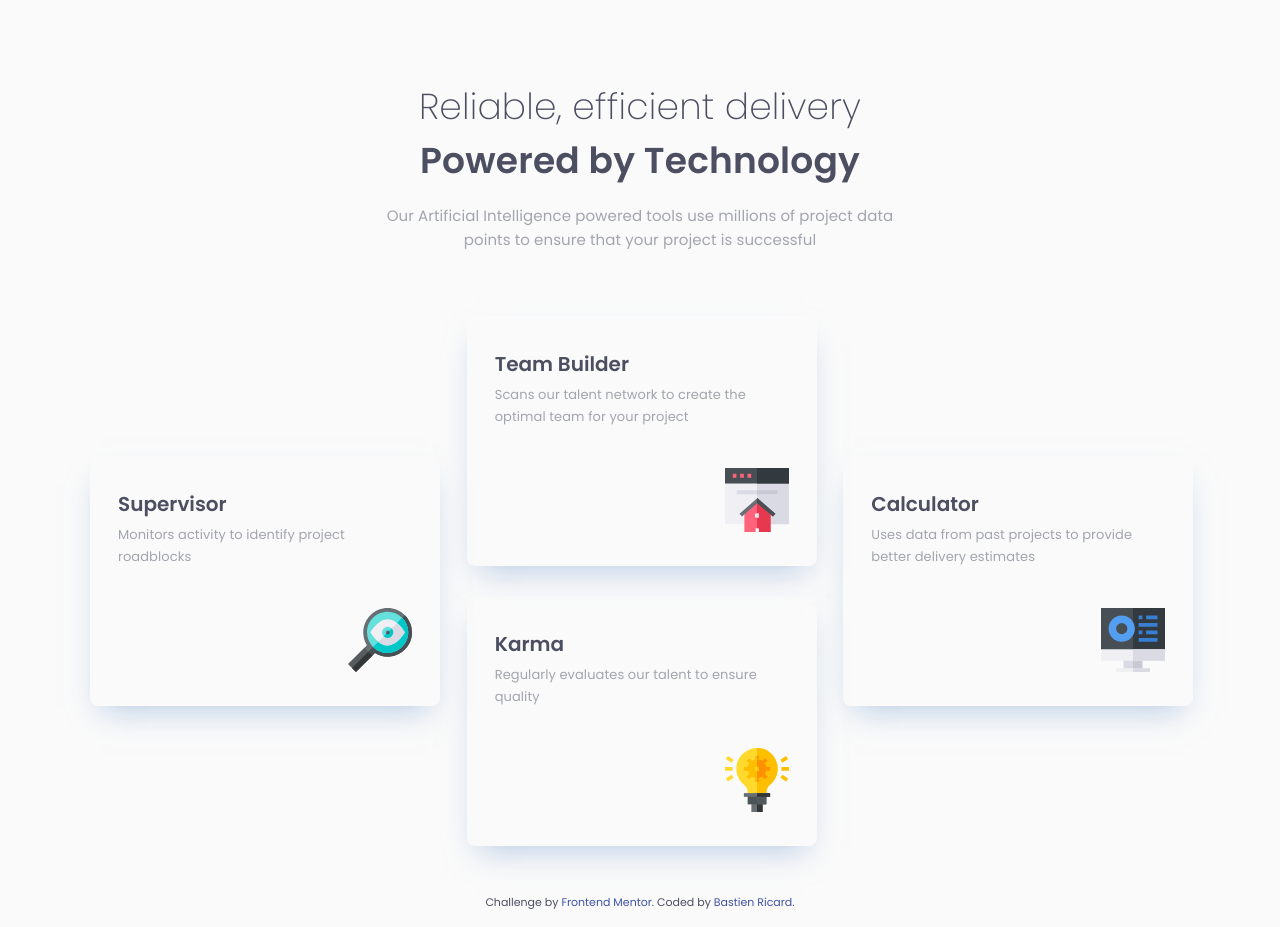
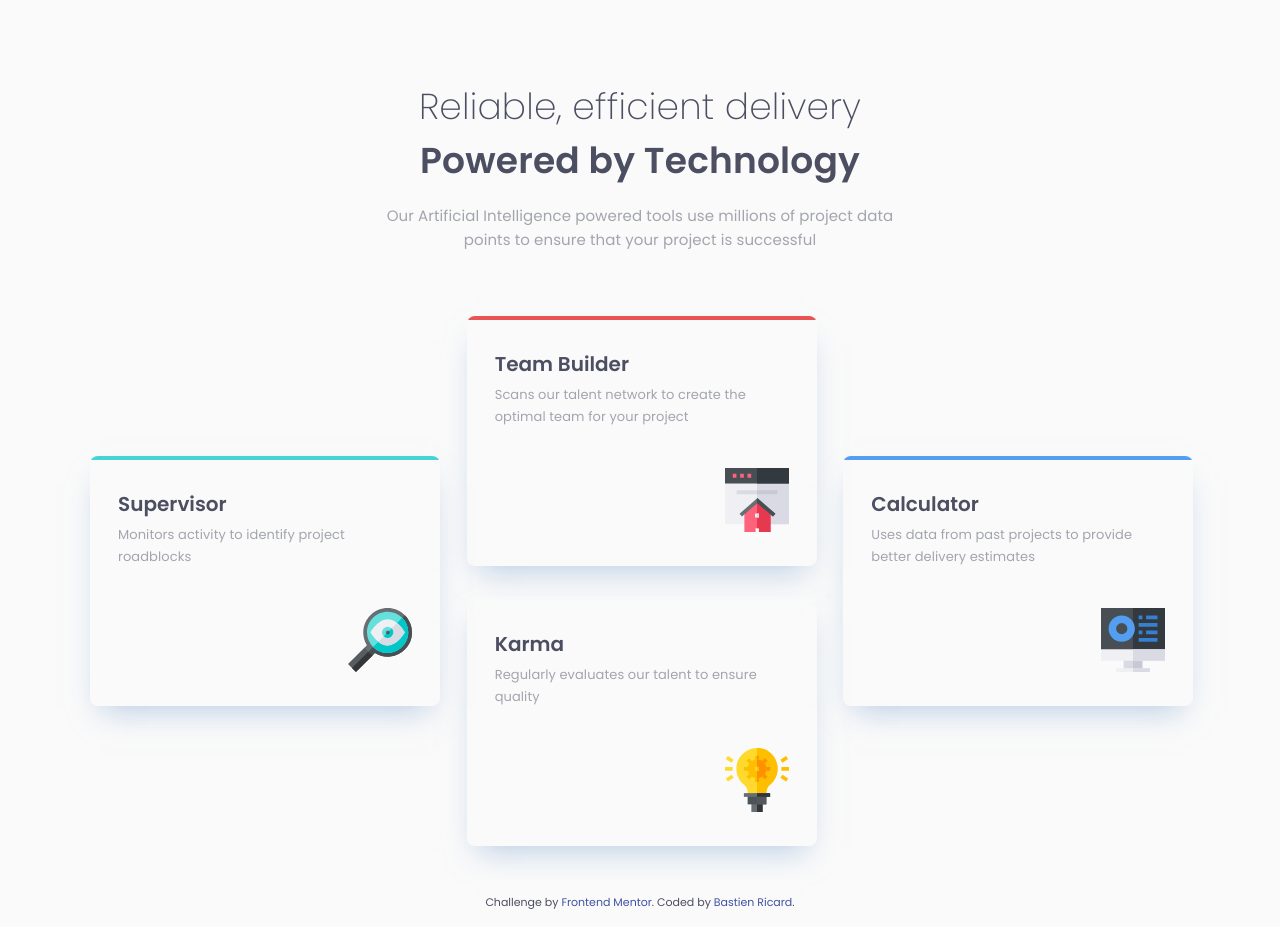
Before and after one commit to bricard-dev/ftm_four-card-feature-section, a React (Vite) app: page / in a window 1280 px wide. Built offline with nearby package versions, Linux system fonts and the light colour scheme.

Commit message:
Fix top card color

```diff
--- a/src/components/Card.tsx
+++ b/src/components/Card.tsx
@@ -20,7 +20,12 @@ export default function Card({
   return (
     <div
       className={cn(
-        `xl:w-[350px] xl:h-[250px] p-7 relative flex flex-col rounded-lg shadow-card overflow-hidden before:w-full before:h-1 before:absolute before:top-0 before:left-0 before:bg-${topColor}`,
+        `xl:w-[350px] xl:h-[250px] p-7 relative flex flex-col rounded-lg shadow-card overflow-hidden before:w-full before:h-1 before:absolute before:top-0 before:left-0`,
+        {
+          'before:bg-cyan': topColor === 'cyan',
+          'before:bg-red': topColor === 'red',
+          'before:bg-blue': topColor === 'blue',
+        },
         className
       )}
     >
```
